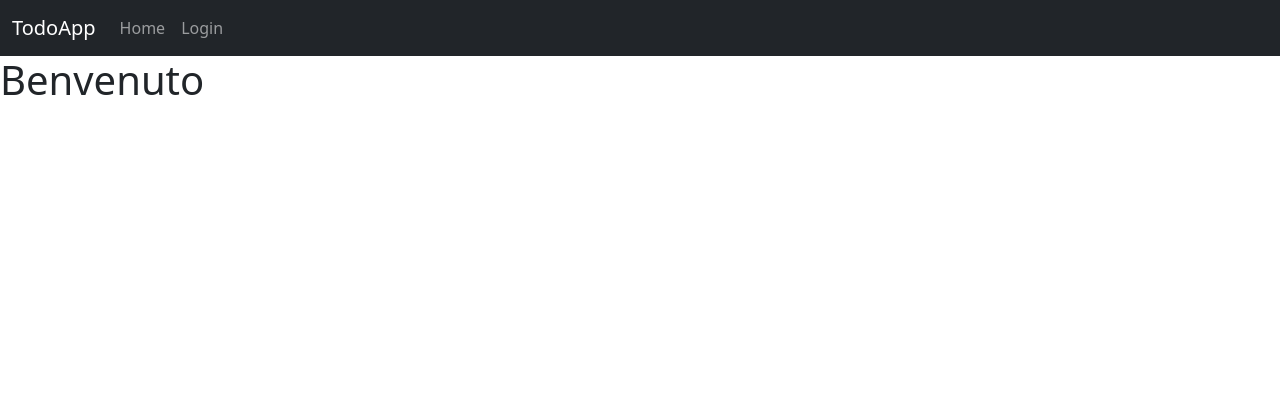
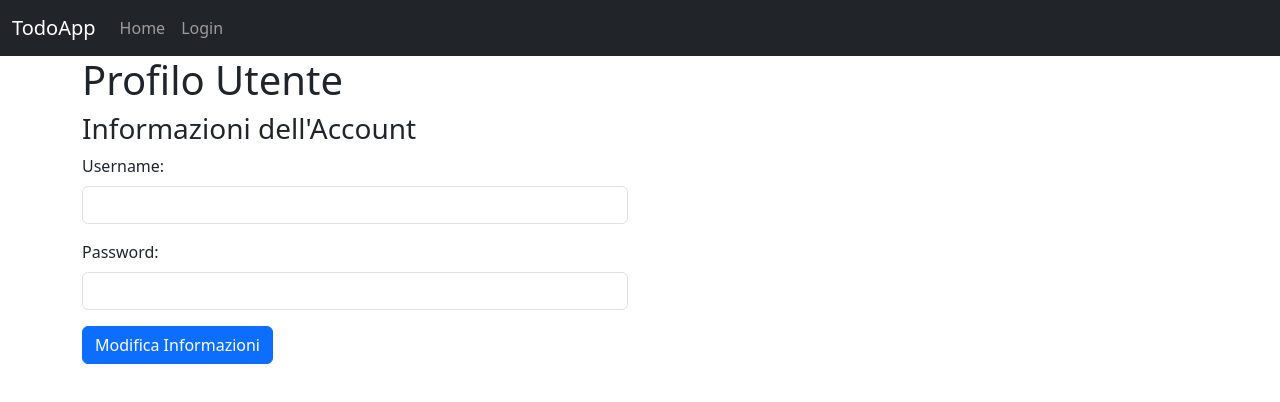
Before and after one commit to MicheleMal/Do-It-All, a React (Create React App) app in the folder frontend/: page /profile in a window 1280 px wide. Shown: the top 402 px of the page. Built offline with nearby package versions, Linux system fonts and the light colour scheme; no server answers.

Commit message:
Created form to update information and added Alerts

```diff
--- a/frontend/src/App.js
+++ b/frontend/src/App.js
@@ -4,7 +4,7 @@ import { BrowserRouter as Router, Routes, Route } from "react-router-dom";
 import FormLogin from "./components/Authentication/FormLogin";
 import Home from "./components/Home";
 import FormRegister from "./components/Authentication/FormRegister";
-import Profile from "./components/Authentication/Profile";
+import Profile from "./components/Profile/Profile";
 
 function App() {
     return (
--- a/frontend/src/components/Authentication/FormLogin.js
+++ b/frontend/src/components/Authentication/FormLogin.js
@@ -1,5 +1,5 @@
 import { useState } from "react";
-import { Container, Row, Col, Form, Button } from "react-bootstrap";
+import { Container, Row, Col, Form, Button, Alert } from "react-bootstrap";
 import { Link, useNavigate } from "react-router-dom";
 import axios from "axios";
 
@@ -9,6 +9,11 @@ const LoginPage = () => {
     const [login, setLogin] = useState({
         username: "",
         password: "",
+    });
+
+    const [loginInfo, setloginInfo] = useState({
+        message: "",
+        status: "",
     });
 
     const handleChange = (e) => {
@@ -38,15 +43,25 @@ const LoginPage = () => {
             }
         } catch (error) {
             if (error.response.status === 404) {
-                console.log(error.response.data.message);
+                setloginInfo({
+                    message: error.response.data.message,
+                    status: "danger",
+                });
             }
         }
     };
 
     return (
         <Container className="mt-5">
+
             <Row className="justify-content-center">
+
                 <Col md={6}>
+                    {loginInfo.message && (
+                <Alert key={loginInfo.status} variant={loginInfo.status}>
+                    {loginInfo.message}
+                </Alert>
+            )}
                     <div className="p-4 bg-light rounded shadow">
                         <h2 className="text-center mb-4">Benvenuto</h2>
                         <Form
--- a/frontend/src/components/Authentication/FormRegister.js
+++ b/frontend/src/components/Authentication/FormRegister.js
@@ -40,12 +40,12 @@ const FormRegister = () => {
             );
 
             if (res.status === 201) {
-                // setRegistrationInfo({
-                //     message: res.data.message,
-                //     status: "success",
-                // });
+                setRegistrationInfo({
+                    message: res.data.message,
+                    status: "success",
+                });
                 // console.log(res.data.message);
-                navigate("/login");
+                //navigate("/login");
             }
         } catch (error) {
             if (error.response.status === 409) {
@@ -61,17 +61,29 @@ const FormRegister = () => {
 
     return (
         <Container className="mt-5">
+
             <Row className="justify-content-center">
                 <Col md={6}>
+                    {
+                        // registrationInfo.message && (
+                        //     <Alert key={registrationInfo.status} variant={registrationInfo.status}>
+                        //         {registrationInfo.message}
+                        //     </Alert>
+                        // )
+
+                        registrationInfo.status === "success" ? (
+                            <Alert key={registrationInfo.status} variant={registrationInfo.status}>
+                                {registrationInfo.message} <Link to="/login">Puoi effettuare il login</Link>
+                            </Alert>
+                        ): (
+                            <Alert key={registrationInfo.status} variant={registrationInfo.status}>
+                                {registrationInfo.message}
+                            </Alert>
+                        )
+                    }
                     <div className="p-4 bg-light rounded shadow">
                         <h2 className="text-center mb-4">Benvenuto</h2>
 
-                        <Alert
-                            key={registrationInfo.status}
-                            variant={registrationInfo.status}
-                        >
-                            {registrationInfo.message}
-                        </Alert>
                         <Form autoComplete="off" onSubmit={handleSubmit}>
                             <Form.Group controlId="formUsername">
                                 <Form.Label>Username</Form.Label>
--- a/frontend/src/components/Authentication/Profile.js
+++ /dev/null
@@ -1,9 +0,0 @@
-const Profile = () => {
-    return (
-        <>
-            <h1>Benvenuto</h1>
-        </>
-    );
-};
-
-export default Profile;
--- a/frontend/src/components/Navbar.js
+++ b/frontend/src/components/Navbar.js
@@ -1,7 +1,11 @@
 import { Navbar, Nav, Container } from "react-bootstrap";
 import { NavLink } from "react-router-dom";
+import { useCookies } from "react-cookie";
 
 const NavBar = () => {
+    const [cookies] = useCookies(["jwtToken"]);
+    const jwtToken = cookies.jwtToken;
+
     return (
         <Navbar bg="dark" variant="dark" expand="lg">
             <Container fluid>
@@ -14,9 +18,16 @@ const NavBar = () => {
                         <Nav.Link as={NavLink} to="/">
                             Home
                         </Nav.Link>
-                        <Nav.Link as={NavLink} to="/login">
-                            Login
-                        </Nav.Link>
+
+                        {jwtToken ? (
+                            <Nav.Link as={NavLink} to="/profile">
+                                Profile
+                            </Nav.Link>
+                        ) : (
+                            <Nav.Link as={NavLink} to="/login">
+                                Login
+                            </Nav.Link>
+                        )}
                     </Nav>
                 </Navbar.Collapse>
             </Container>
--- /dev/null
+++ b/frontend/src/components/Profile/Profile.js
@@ -0,0 +1,119 @@
+import { useEffect, useRef, useState} from "react";
+import {useNavigate} from "react-router-dom"
+import { Container, Row, Col, Form, Button, Alert } from "react-bootstrap";
+import axios from "axios";
+import { useCookies } from "react-cookie";
+
+//TODO: Sistemare aggiornamento informazioni account
+
+const Profile = () => {
+    const navigate = useNavigate()
+    const [user, setUser] = useState([]);
+    const [showInfo, setShowInfo] = useState({
+        message: "",
+        status: ""
+    })
+    const [cookies,,removeCookie] = useCookies(["jwtToken"]);
+
+    const fetchData = async () => {
+        try {
+            const res = await axios.get("http://localhost:5000/user/profile", {
+                headers: { Authorization: `Bearer ${cookies.jwtToken}` },
+            });
+
+            if (res.status === 200) {
+                setUser(res.data.data);
+            }
+        } catch (error) {
+            console.error(error);
+        }
+    };
+
+    const fetchDataCalled = useRef(false);
+    useEffect(() => {
+        if (fetchDataCalled.current) return;
+        fetchDataCalled.current = true;
+        fetchData();
+    }, []);
+
+    const handleChange = (e) => {
+        const { name, value } = e.target;
+
+        setUser({
+            [name]: value,
+        });
+    };
+
+    const handleSubmit = async (e) => {
+        e.preventDefault();
+
+        try {
+            const res = await axios.patch(
+                "http://localhost:5000/user/update",
+                user,
+                {
+                    headers: {
+                        Authorization: `Bearer ${cookies.jwtToken}`,
+                    },
+                }
+            );
+
+            if (res.status===200) {
+                removeCookie("jwtToken", {expires: new Date(0)})
+                navigate("/login")
+            }
+        } catch (error) {
+            if (error.response.status === 409) {
+                setShowInfo({
+                    message: error.response.data.message,
+                    status: "danger"
+                })
+                // console.log(error.response.data.message);
+            }
+            console.error(error);
+        }
+    };
+
+    return (
+        <Container>
+            <h1>Profilo Utente</h1>
+            <Row>
+                <Col md={6}>
+                {
+                showInfo.message &&(
+                    <Alert key={showInfo.status} variant={showInfo.status}>
+                        {showInfo.message}
+                    </Alert>
+                )
+            }
+            <h3 className>Informazioni dell'Account</h3>
+            <Form autoComplete="off" method="OFF" onSubmit={handleSubmit}>
+                <Form.Group>
+                    <Form.Label>Username:</Form.Label>
+                    <Form.Control
+                        type="text"
+                        name="username"
+                        value={user.username}
+                        onChange={handleChange}
+                    />
+                </Form.Group>
+                <Form.Group className="mt-3">
+                    <Form.Label>Password:</Form.Label>
+                    <Form.Control
+                        type="password"
+                        name="password"
+                        onChange={handleChange}
+                    />
+                </Form.Group>
+                <Button className="mt-3" type="submit" variant="primary">
+                    Modifica Informazioni
+                </Button>
+            </Form>
+                </Col>
+                <Col md={6}></Col>
+            </Row>
+        </Container>
+    );
+};
+
+export default Profile;
--- a/frontend/src/index.js
+++ b/frontend/src/index.js
@@ -3,6 +3,8 @@ import ReactDOM from 'react-dom/client';
 import App from './App';
 import reportWebVitals from './reportWebVitals';
 
+
+// TODO: Inserire alert dopo aver aggiornato le informazioni dell'account e creare componente per form aggiornamento informazioni
 const root = ReactDOM.createRoot(document.getElementById('root'));
 root.render(
   <React.StrictMode>
```
Also changed, not shown: frontend/src/components/TodoApp/TodoApp.js (+36 -0 lines), frontend/src/components/Authentication/AuthenticationPage.js (deleted), 1 other file (tests, documents, lock files or other folders).
